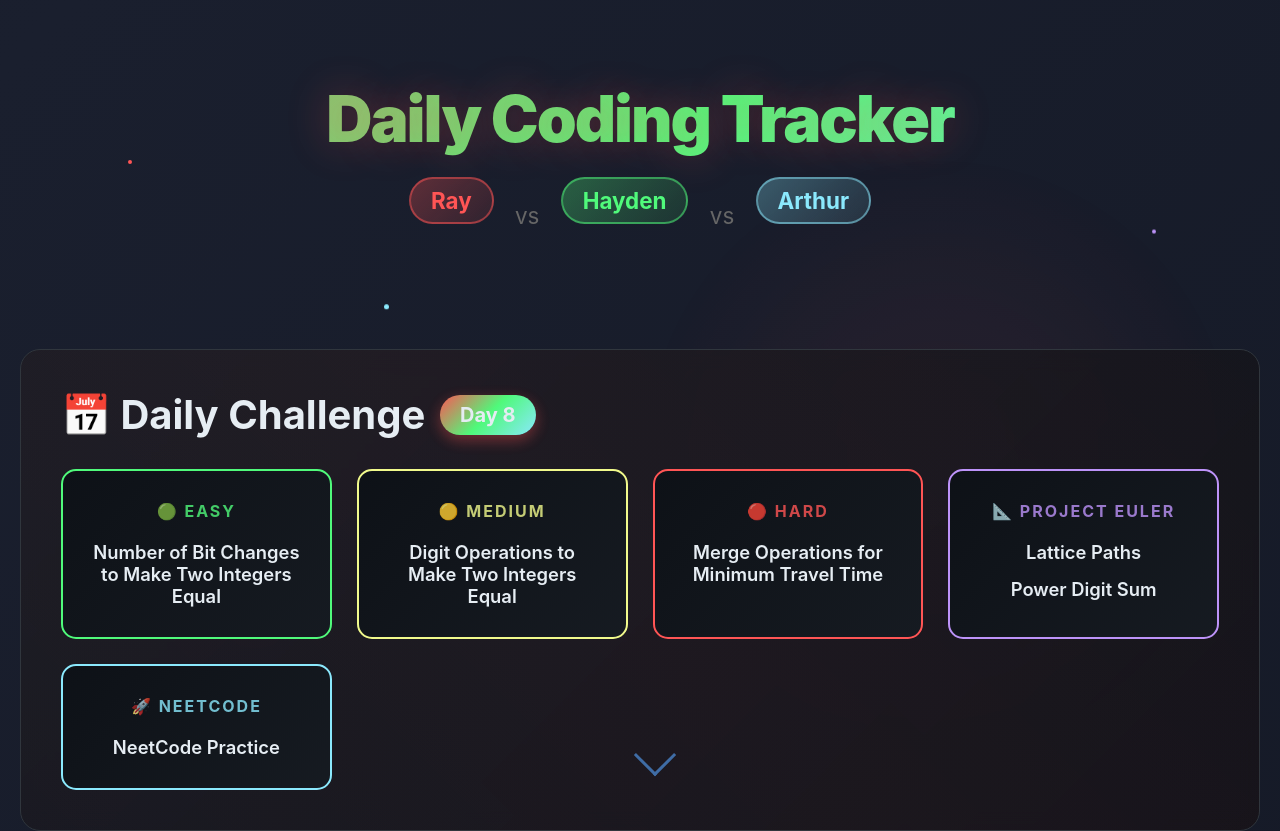
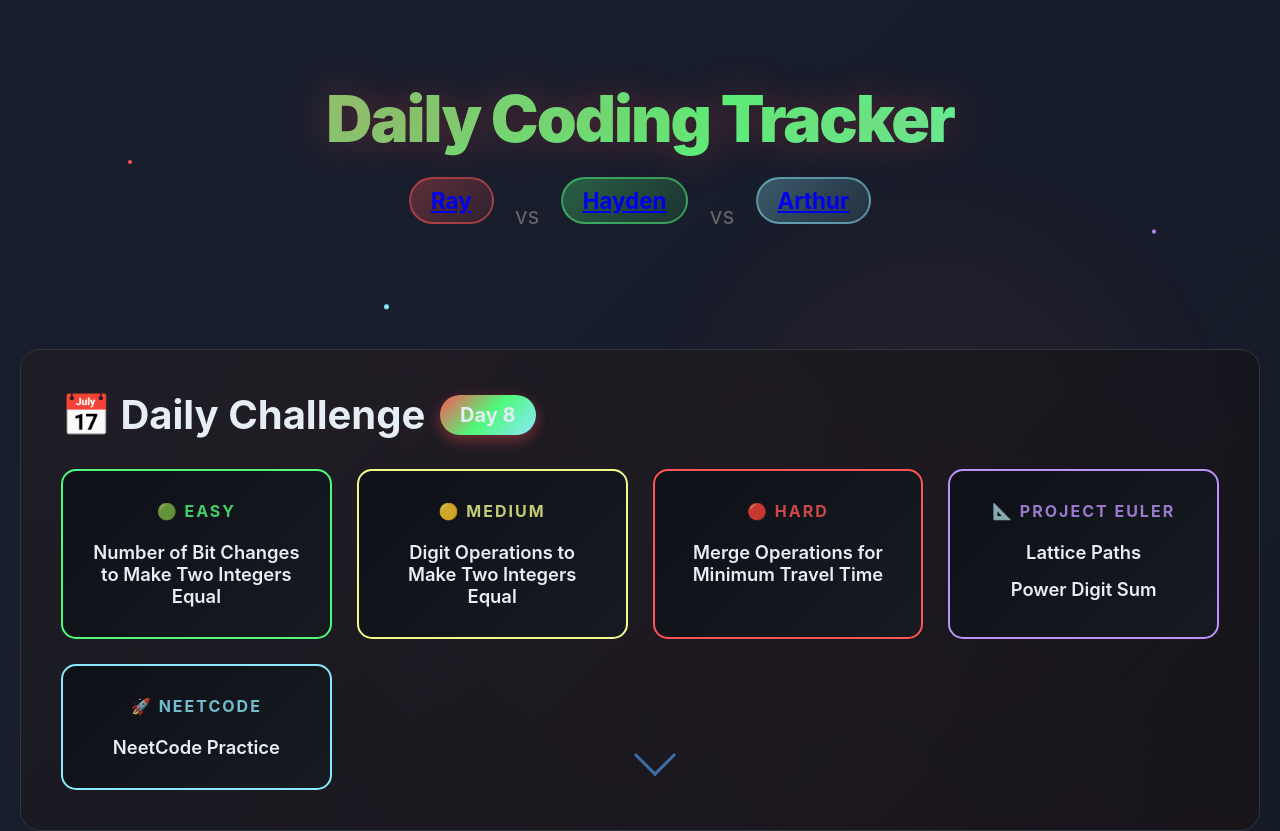
Before and after one commit to cosalt/daily-tracker, a plain HTML site: page index.html in a window 1280 px wide. Shown: the top 831 px of the page. Drawn offline with Linux system fonts and the light colour scheme.

Commit message:
Update player names to include GitHub links

```diff
--- a/index.html
+++ b/index.html
@@ -594,11 +594,20 @@
             <div class="header-glow"></div>
             <h1>Daily Coding Tracker</h1>
             <div class="subtitle">
-                <span class="player ray">Ray</span>
+                <span class="player ray">
+                  <a href="https://github.com/cosalt" target="_blank" rel="noopener">Ray</a>
+                </span>
                 <span style="color: #666;">vs</span>
-                <span class="player hayden">Hayden</span>
+
+                <span class="player hayden">
+                  <a href="https://github.com/Electricmantaray" target="_blank" rel="noopener">Hayden</a>
+                </span>
                 <span style="color: #666;">vs</span>
-                <span class="player arthur">Arthur</span>
+
+                <span class="player arthur">
+                  <a href="https://github.com/arthurstevens" target="_blank" rel="noopener">Arthur</a>
+                </span>
+
             </div>
         </header>
 
```
